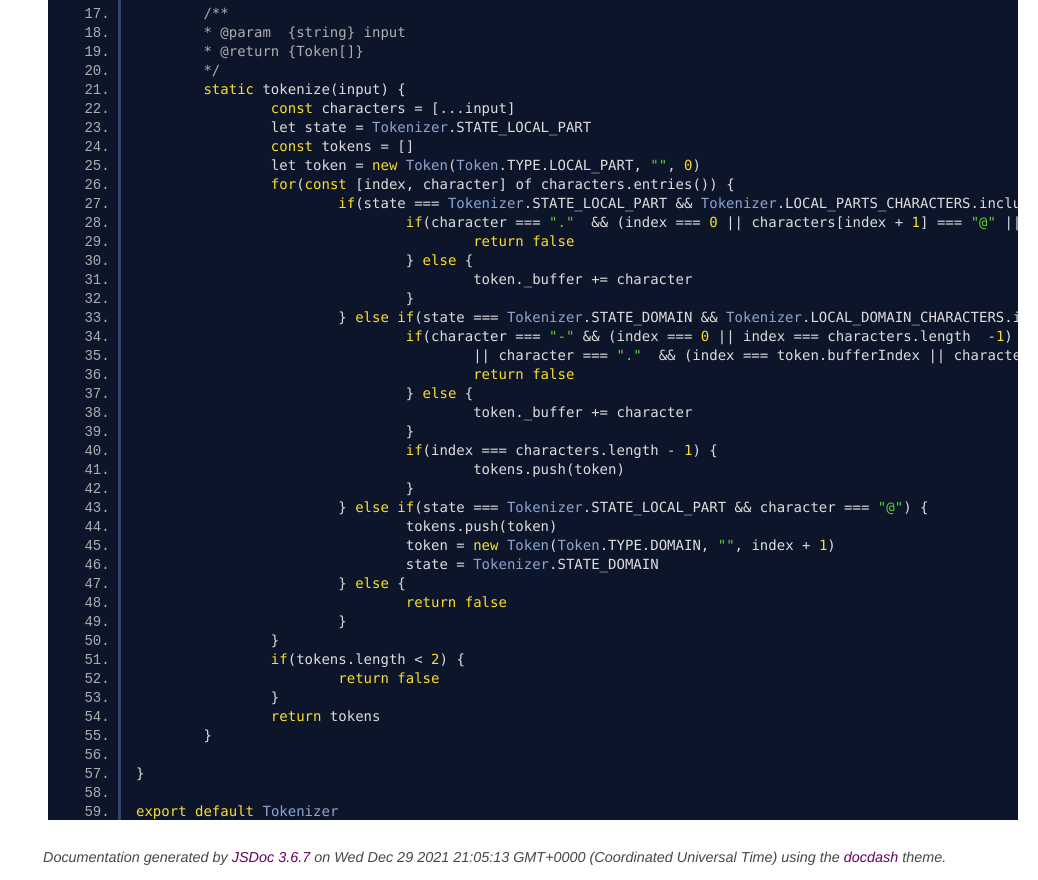
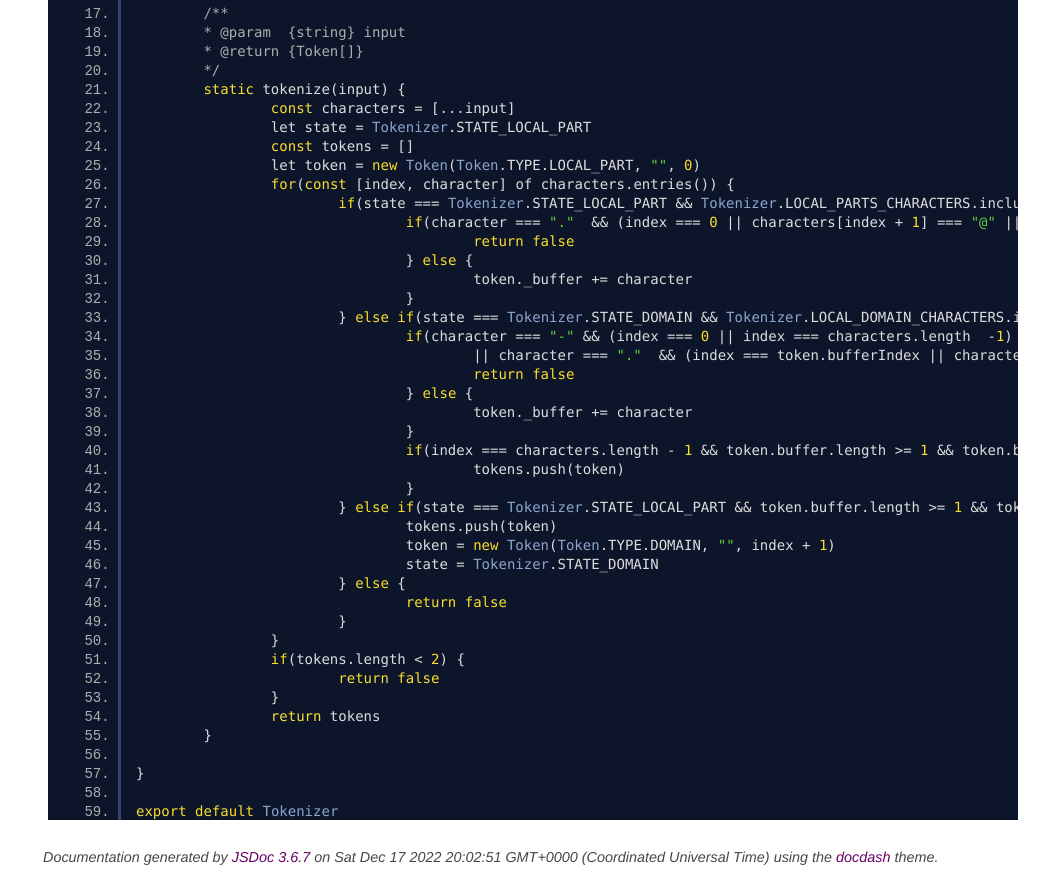
Before and after one commit to thoughtsunificator/email-tokenizer, a plain HTML site: page tokenizer.js.html in a window 1280 px wide. Shown: the part 459-1339 px from the top of the page, without its empty margins (242-1280 px from the left). Drawn offline with Linux system fonts and the light colour scheme.

Commit message:
Update gh-pages to output generated at f7111e3

```diff
--- a/tokenizer.js.html
+++ b/tokenizer.js.html
@@ -83,10 +83,10 @@
 				} else {
 					token._buffer += character
 				}
-				if(index === characters.length - 1) {
+				if(index === characters.length - 1 &amp;&amp; token.buffer.length >= 1 &amp;&amp; token.buffer.length &lt;= 255) {
 					tokens.push(token)
 				}
-			} else if(state === Tokenizer.STATE_LOCAL_PART &amp;&amp; character === "@") {
+			} else if(state === Tokenizer.STATE_LOCAL_PART &amp;&amp; token.buffer.length >= 1 &amp;&amp; token.buffer.length &lt;= 64  &amp;&amp; character === "@") {
 				tokens.push(token)
 				token = new Token(Token.TYPE.DOMAIN, "", index + 1)
 				state = Tokenizer.STATE_DOMAIN
@@ -117,7 +117,7 @@ export default Tokenizer
 <br class="clear">
 
 <footer>
-    Documentation generated by <a href="https://github.com/jsdoc3/jsdoc">JSDoc 3.6.7</a> on Wed Dec 29 2021 21:05:13 GMT+0000 (Coordinated Universal Time) using the <a href="https://github.com/clenemt/docdash">docdash</a> theme.
+    Documentation generated by <a href="https://github.com/jsdoc3/jsdoc">JSDoc 3.6.7</a> on Sat Dec 17 2022 20:02:51 GMT+0000 (Coordinated Universal Time) using the <a href="https://github.com/clenemt/docdash">docdash</a> theme.
 </footer>
 
 <script>prettyPrint();</script>
```
Also changed, not shown: Token.html (+1 -1 lines), Tokenizer.html (+1 -1 lines), global.html (+1 -1 lines), index.html (+1 -1 lines), token.js.html (+1 -1 lines).
